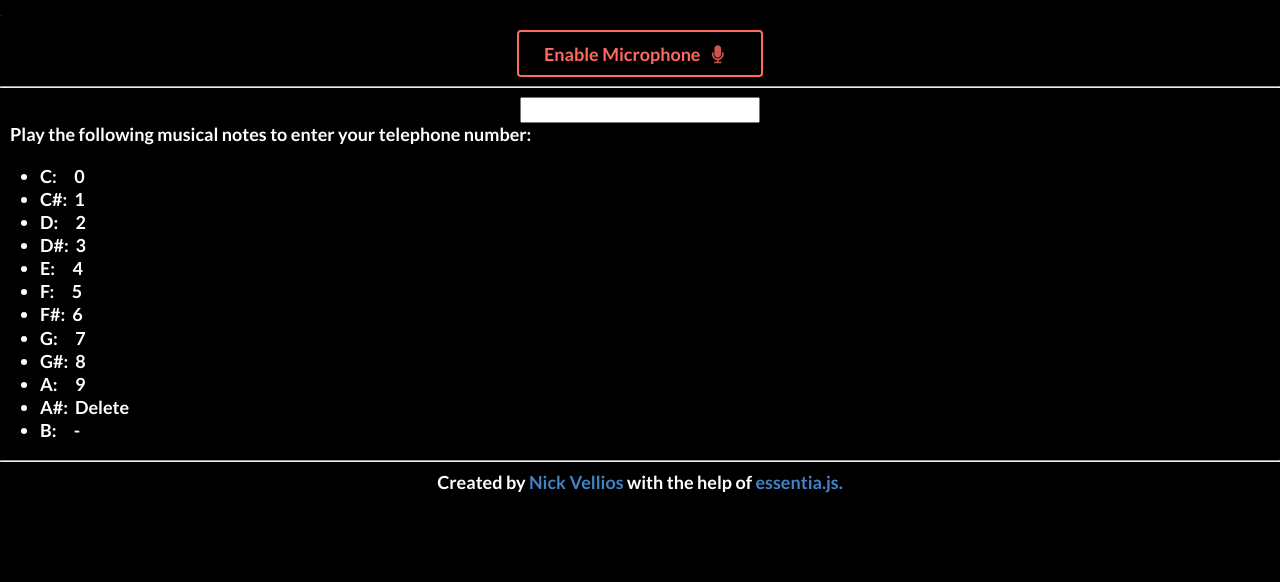
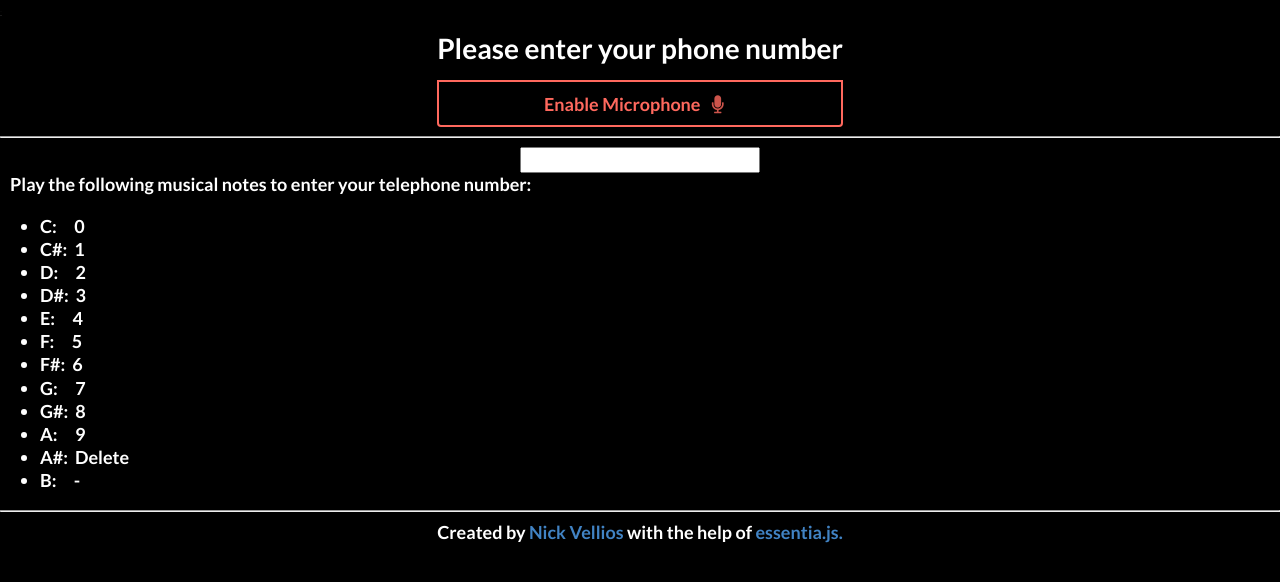
Before and after one commit to nickvellios/baduibattle-musical-notes, a plain HTML site: page index.html in a window 1280 px wide. Drawn offline with nearby package versions, Linux system fonts and the light colour scheme.

Commit message:
Added heading

```diff
--- a/index.html
+++ b/index.html
@@ -27,6 +27,7 @@
         <div class="ui centered one column grid container">
           <div class="ui vertical buttons row">
             <center>
+              <h1 style="color:#FFF;">Please enter your phone number</h1>
               <button
                 id="recordButton"
                 class="ui red inverted big button record-button"
```
